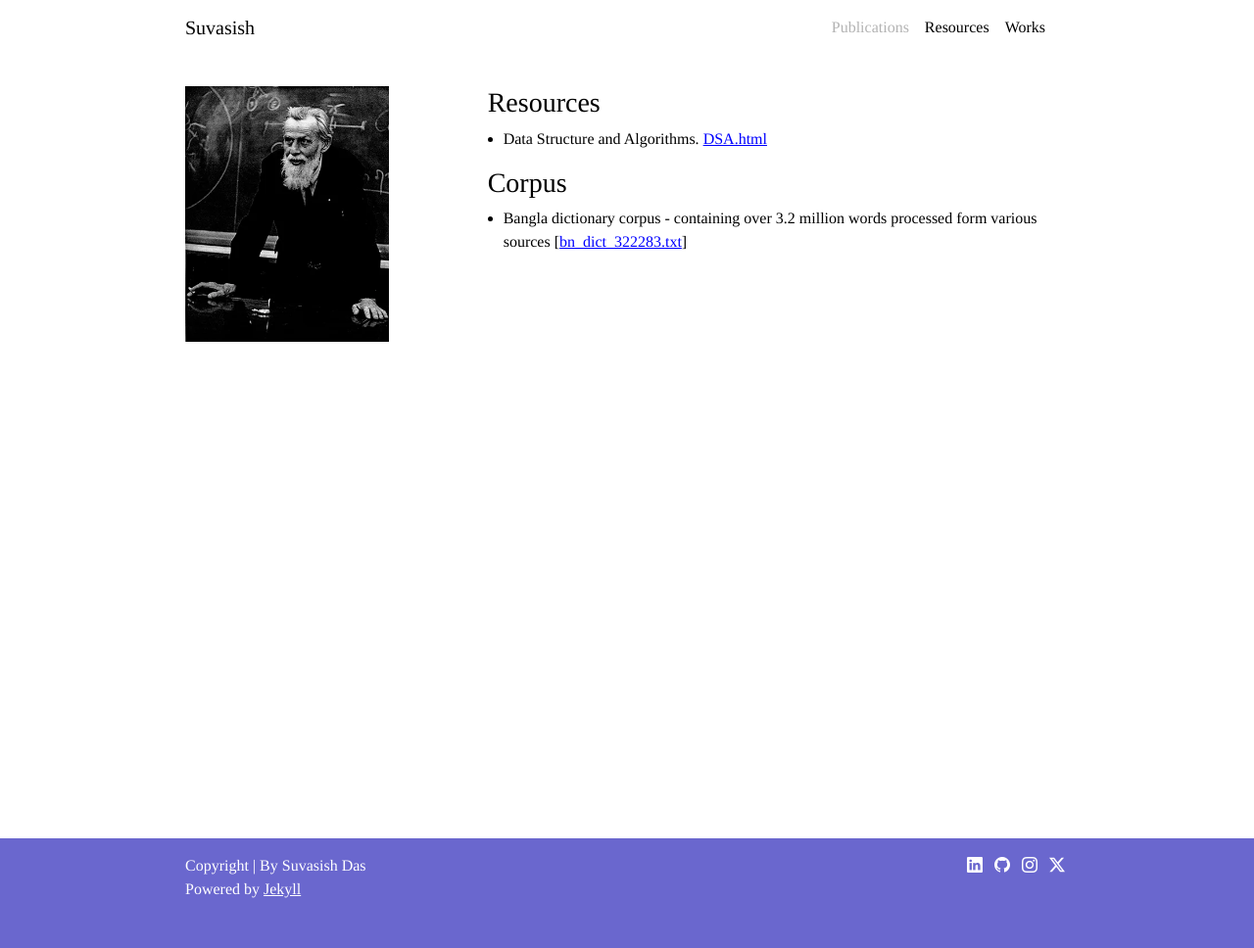
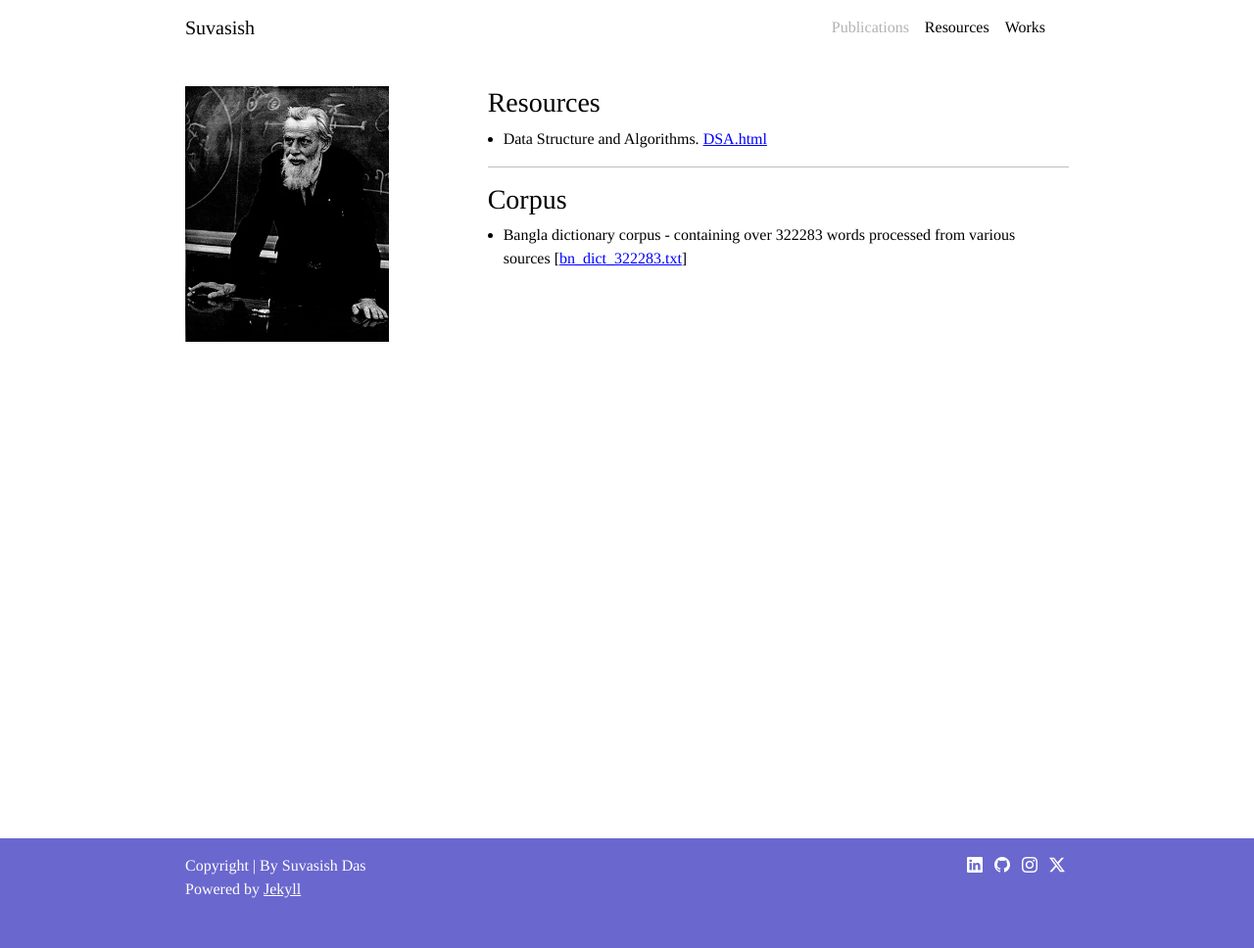
Before and after one commit to suvasish114/suvasish114.github.io, a Jekyll site: the page built from pages/resources.md, in a window 1280 px wide. Shown: the whole page at 98% size. Built offline with Jekyll 4.4.1, drawn with Linux system fonts in a browser that asks for light colours.

Commit message:
Update resources.md

```diff
--- a/pages/resources.md
+++ b/pages/resources.md
@@ -3,13 +3,15 @@ layout: page
 author: "Suvasish Das"
 title: "Resources"
 thumbnail: "/assets/img/macculloch.png"
-description: "Study materaials and codes that I've build in my spare time"
+description: "Study materials and codes that I've built in my spare time"
 ---
 
 ### Resources
 
 - Data Structure and Algorithms. [DSA.html](https://suvasish114.github.io/DSA/)
 
+----
+
 ### Corpus
 
-- Bangla dictionary corpus - containing over 3.2 million words processed form various sources [[bn_dict_322283.txt](/assets/res/bn_dict_322283.txt)]
+- Bangla dictionary corpus - containing over 322283 words processed from various sources [[bn_dict_322283.txt](/assets/res/bn_dict_322283.txt)]
```
